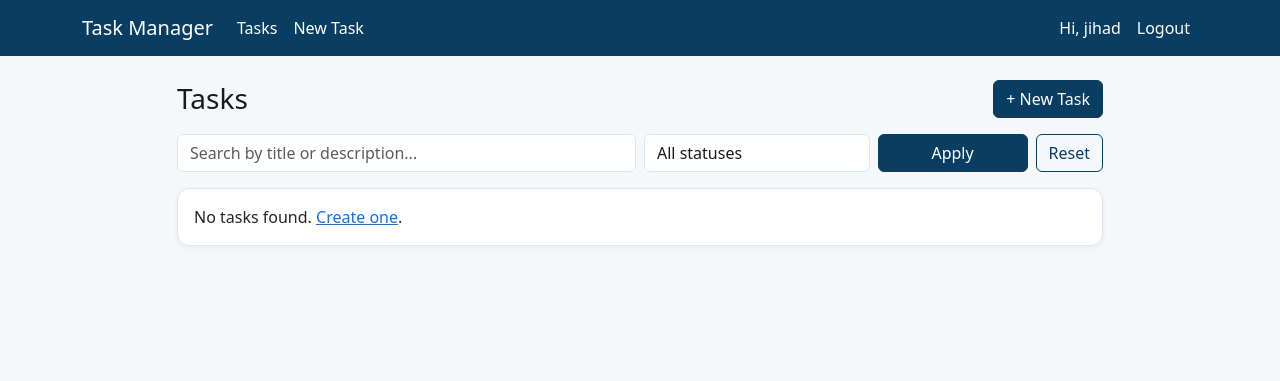
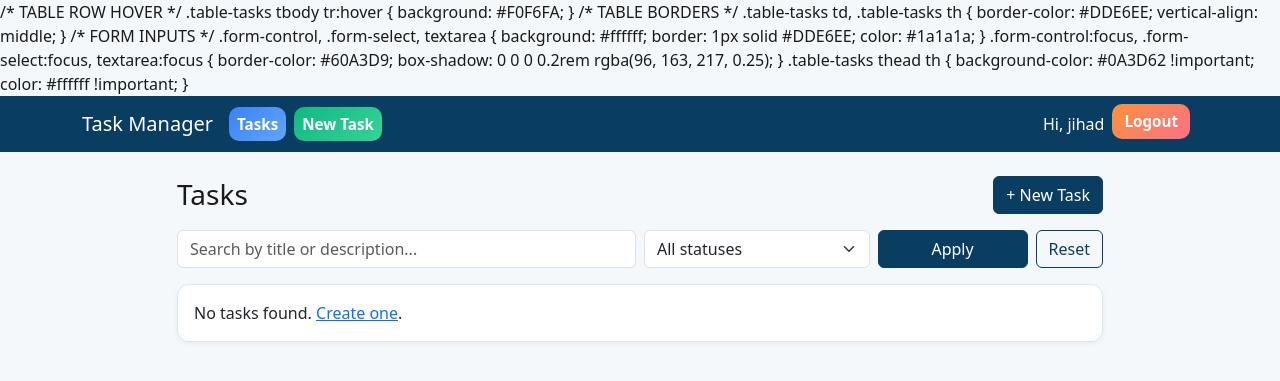
Before and after one commit to jihadnassar202/TaskManagerProject, a Django app: page / in a window 1280 px wide. Shown: the top 381 px of the page. Run offline with Django 5.2, Linux system fonts and the light colour scheme; a user stored in the database is signed in; data that the repository does not hold is empty.

Commit message:
adjusted the css in the base file

```diff
--- a/tasks/forms.py
+++ b/tasks/forms.py
@@ -3,6 +3,9 @@ from .models import Task
 
 
 class TaskForm(forms.ModelForm):
+    """
+    Form used to create and update Task instances in the UI.
+    """
     class Meta:
         model = Task
         fields = ['title', 'description', 'status', 'assigned_to', 'due_date']
--- a/tasks/models.py
+++ b/tasks/models.py
@@ -3,6 +3,9 @@ from django.contrib.auth.models import User
 
 
 class Task(models.Model):
+    """
+    Represents a task in the system with status, owner, assignee and due date.
+    """
     STATUS_PENDING = 'pending'
     STATUS_IN_PROGRESS = 'in_progress'
     STATUS_COMPLETED = 'completed'
--- a/tasks/views.py
+++ b/tasks/views.py
@@ -1,7 +1,6 @@
 from django.db.models import Q
 from django.http import JsonResponse
 from django.views.decorators.http import require_POST
-import json
 from django.core.paginator import Paginator
 from django.shortcuts import render, get_object_or_404, redirect
 from django.contrib.auth.decorators import login_required
@@ -13,7 +12,10 @@ from .forms import TaskForm
 
 @login_required
 def task_list(request):
-
+    """
+    Display a paginated list of tasks created by the logged-in user,
+    with optional search and status filtering.
+    """
     queryset = Task.objects.filter(created_by=request.user).order_by('-created_at')
 
     #search
@@ -91,6 +93,10 @@ def task_delete(request, pk):
 @login_required
 @require_POST
 def task_toggle_status(request, pk):
+    """
+    Toggle a task's status between pending and completed via Ajax.
+    Only the creator of the task can perform this action.
+    """
     try:
         task = Task.objects.get(pk=pk, created_by=request.user)
     except Task.DoesNotExist:
--- a/templates/base.html
+++ b/templates/base.html
@@ -64,11 +64,36 @@
     color: #ffffff;
   }
 
-  /* TABLE ROWS (WHITE) */
-  .table-tasks tbody tr {
-    background: #ffffff;
-    color: #1a1a1a;
+  /* NAV-BOXES: colorful boxed nav items with hover effect */
+  .nav-box {
+    display: inline-block;
+    padding: 6px 12px;
+    border-radius: 10px;
+    color: #ffffff !important;
+    text-decoration: none !important;
+    transition: transform 0.15s ease, box-shadow 0.15s ease, opacity 0.15s ease;
+    margin-right: 8px;
+    font-weight: 600;
+    font-size: 0.95rem;
   }
+  .nav-box:focus {
+    outline: none;
+    box-shadow: 0 0 0 3px rgba(96,163,217,0.16);
+  }
+  .nav-box:hover {
+    transform: translateY(-3px);
+    box-shadow: 0 8px 20px rgba(11,33,70,0.12);
+    opacity: 0.98;
+  }
+
+  /* Color varieties */
+  .box-blue { background: linear-gradient(135deg,#3b82f6,#60a5fa); }
+  .box-green { background: linear-gradient(135deg,#10b981,#34d399); }
+  .box-purple { background: linear-gradient(135deg,#8b5cf6,#a78bfa); }
+  .box-orange { background: linear-gradient(135deg,#fb923c,#fb7185); }
+  .box-red { background: linear-gradient(135deg,#ef4444,#f97316); }
+
+  </style>
 
   /* TABLE ROW HOVER */
   .table-tasks tbody tr:hover {
@@ -115,10 +140,10 @@
         <div class="collapse navbar-collapse" id="navbarNav">
           <ul class="navbar-nav me-auto">
             <li class="nav-item">
-              <a class="nav-link" href="{% url 'task_list' %}">Tasks</a>
+              <a class="nav-link nav-box box-blue" href="{% url 'task_list' %}">Tasks</a>
             </li>
             <li class="nav-item">
-              <a class="nav-link" href="{% url 'task_create' %}">New Task</a>
+              <a class="nav-link nav-box box-green" href="{% url 'task_create' %}">New Task</a>
             </li>
           </ul>
           <ul class="navbar-nav">
@@ -126,9 +151,13 @@
               <li class="nav-item">
                 <span class="nav-link disabled">Hi, {{ user.username }}</span>
               </li>
-              <li class="nav-item">
-                <a class="nav-link" href="{% url 'logout' %}">Logout</a>
-              </li>
+            <li class="nav-item">
+  <form method="post" action="{% url 'logout' %}" class="d-inline">
+    {% csrf_token %}
+    <button type="submit" class="nav-box box-orange border-0">Logout</button>
+  </form>
+</li>
+
             {% else %}
               <li class="nav-item">
                 <a class="nav-link" href="{% url 'login' %}">Login</a>
--- a/templates/tasks/task_list.html
+++ b/templates/tasks/task_list.html
@@ -1,7 +1,5 @@
 {% extends 'base.html' %}
-
 {% block title %}Tasks{% endblock %}
-
 {% block content %}
 <div class="row">
   <div class="col-12 col-lg-10 mx-auto">
@@ -47,7 +45,7 @@
       <div class="card-body p-0">
         {% if page_obj.object_list %}
           <div class="table-responsive">
-            <table class="table table-dark table-striped mb-0 align-middle">
+            <table class="table table-striped mb-0 align-middle table-custom table-tasks">
               <thead>
                 <tr>
                   <th>Title</th>
```
